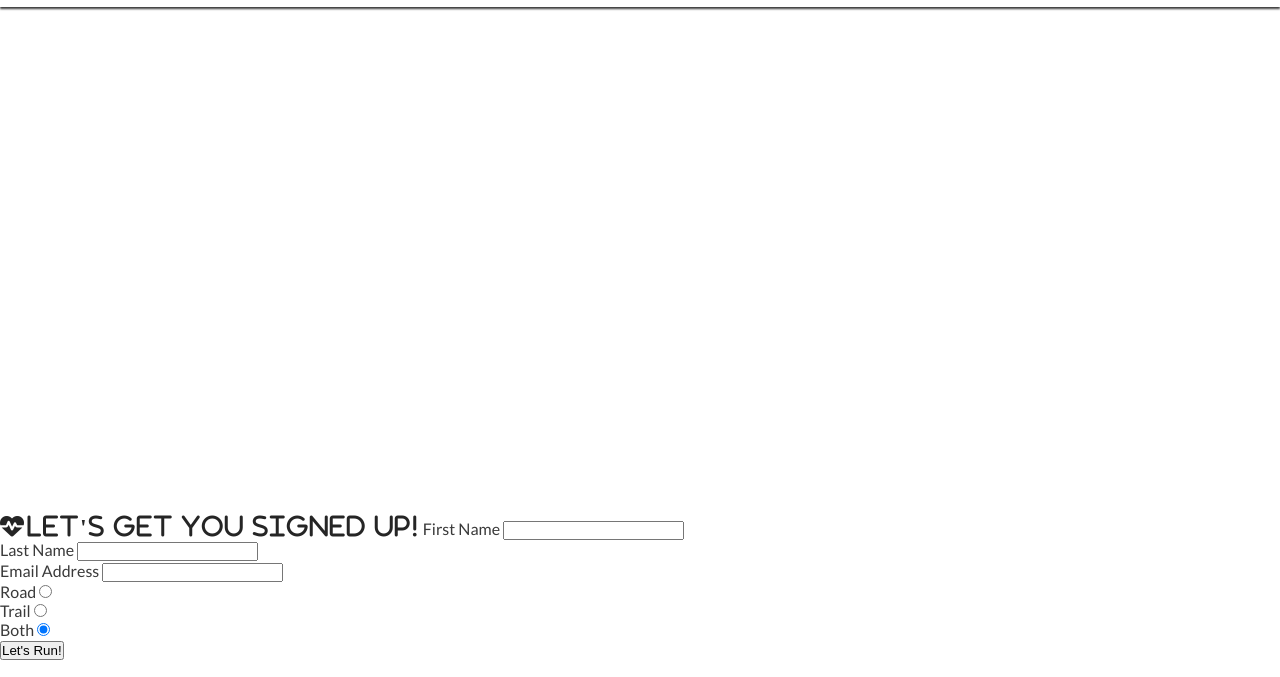
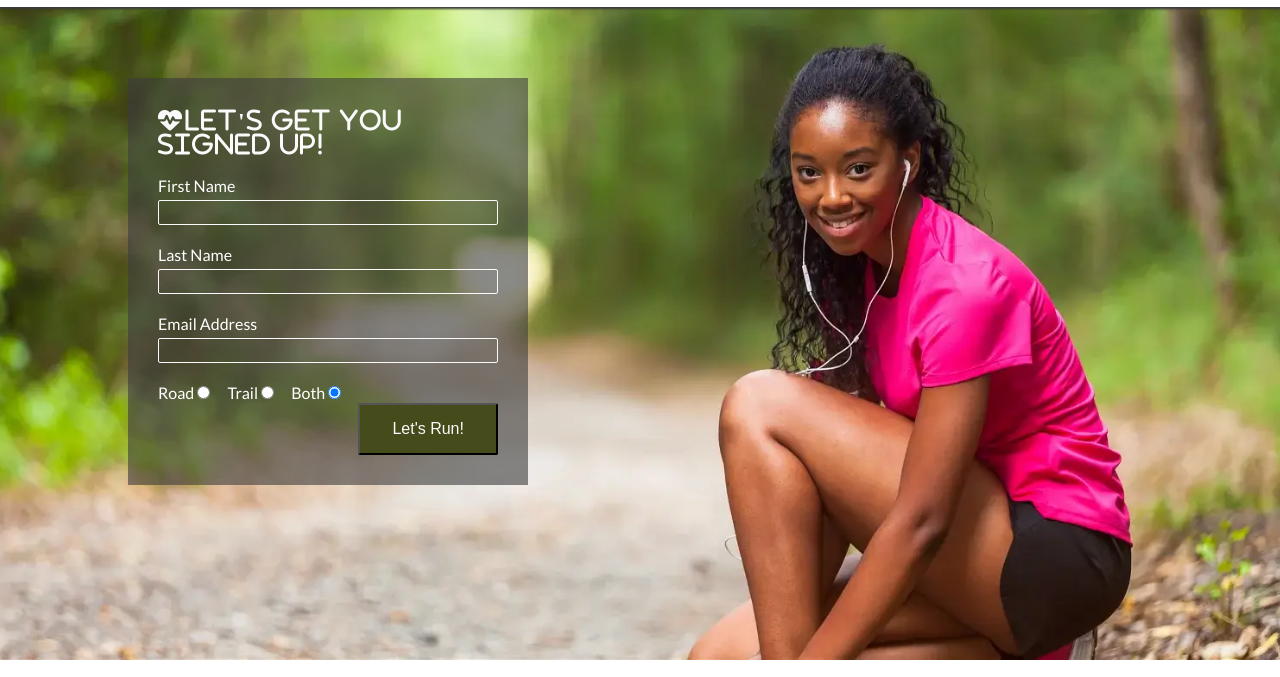
Before and after one commit to Matt-Wilshaw/love-running, a plain HTML site: page signup.html in a window 1280 px wide. Shown: the part 72-749 px from the top of the page. Drawn offline with nearby package versions, Linux system fonts and the light colour scheme.

Commit message:
added styling to form

```diff
--- a/assets/css/style.css
+++ b/assets/css/style.css
@@ -1,4 +1,3 @@
-
 /* Google fonts import */
 @import url('https://fonts.googleapis.com/css2?family=Lato:wght@300&family=Oswald:wght@200;300;400;500;600;700&display=swap');
 
@@ -19,9 +18,7 @@ body {
     font-family: 'Lato', sans-serif;
 }
 
-h1,
-h2,
-h3 {
+h1, h2, h3 {
     font-family: 'Oswald', sans-serif;
     text-transform: uppercase;
     letter-spacing: 2px;
@@ -56,7 +53,7 @@ header a {
     list-style-type: none;
 }
 
-#menu>li {
+#menu > li {
     margin-bottom: 1em;
 }
 
@@ -91,9 +88,13 @@ nav {
 
 /* Main content */
 main {
-    /* Make main element take up any surplus space to push footer down */
+    /* Enlarge main element to push footer down*/
     flex: 1 0 auto;
+    /* Add margin at the top to prevent content from being covered by the header */
     margin-top: 47px;
+    /* Enable flex properties for child elements */
+    display: flex;
+    flex-direction: column;
 }
 
 /* Hero section */
@@ -116,8 +117,7 @@ main {
     padding-left: 10px;
 }
 
-#cover-text>h2,
-#cover-text>h3 {
+#cover-text > h2, #cover-text > h3 {
     color: #ffffff;
 }
 
@@ -133,8 +133,8 @@ main {
     font-size: 280%;
 }
 
-#benefits-physical>div,
-#benefits-mental>div {
+#benefits-physical > div,
+#benefits-mental > div {
     line-height: 20px;
     margin-bottom: 20px;
 }
@@ -182,7 +182,7 @@ main {
     Each div will expand to fill the available space on its row */
     flex-basis: 200px;
     flex-grow: 1;
-    /* Creates a grid of meetup time divs over the background image */
+    /* Creates a grid of meetup time dives over the background image */
     border: 2px solid white;
 }
 
@@ -199,6 +199,57 @@ main {
 
 #photos {
     line-height: 0;
+}
+
+/* Form */
+#signup {
+    background-image: url("../images/signup-image.webp");
+    background-size: cover;
+    background-position: 75%;
+    padding: 20px 10% 0 10%;
+    flex-grow: 1;
+}
+
+
+#signup-form {
+    color: #ffffff;
+    background-color: rgba(60, 60, 60, 0.6);
+    padding: 30px;
+}
+
+
+#signup-form>h2 {
+    color: #fafafa;
+    margin-bottom: 20px;
+}
+
+
+.text-input {
+    background: transparent;
+    color: #fafafa;
+    width: 100%;
+    height: 25px;
+    margin: 5px 0 20px 0;
+    border: 1px solid #fafafa;
+    border-radius: 2px;
+    padding: 0 5px;
+}
+
+
+.radio-buttons {
+    width: 100%;
+    display: flex;
+    justify-content: space-between;
+}
+
+
+.join-button {
+    margin-top: 20px;
+    border-radius: 2px;
+    padding: 15px 32px;
+    font-size: 100%;
+    background-color: #454b1b;
+    color: #fafafa;
 }
 
 /* Footer */
@@ -226,7 +277,6 @@ main {
 
 /* Media query: tablets and larger (768px and up) */
 @media screen and (min-width: 768px) {
-
     /* Header */
     nav {
         display: block;
@@ -240,7 +290,7 @@ main {
         display: flex;
     }
 
-    #menu>li {
+    #menu > li {
         padding-left: 1rem;
     }
 
@@ -274,12 +324,12 @@ main {
         width: 100%;
     }
 
-    #benefits-physical>div,
-    #benefits-mental>div {
+    #benefits-physical > div,
+    #benefits-mental > div {
         width: 75%;
     }
 
-    #benefits-mental>div {
+    #benefits-mental > div {
         text-align: end;
         align-self: flex-end;
     }
@@ -288,11 +338,33 @@ main {
     #photos {
         column-count: 3;
     }
+
+    /* Form */
+    #signup {
+        background-position: center;
+        position: relative;
+    }
+
+    #signup-form {
+        max-width: 400px;
+        position: absolute;
+        left: 10%;
+        top: 150px;
+    }
+
+    .text-input:hover {
+        border-color: #f16c6b;
+    }
+
+    .join-button:hover {
+        background-color: #fafafa;
+        color: #454b1b;
+    }
 }
 
 /* Large devices (laptops and desktops, 992px and up) */
 @media screen and (min-width: 992px) {
-    #menu a:hover {
+    #menu a:hover{
         border-bottom: 1px solid #3a3a3a;
     }
 
```
Also changed, not shown: assets/images/signup-image.webp (added).
